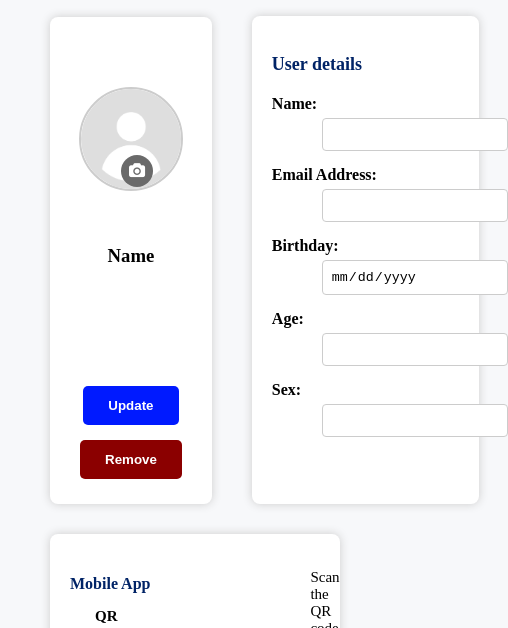
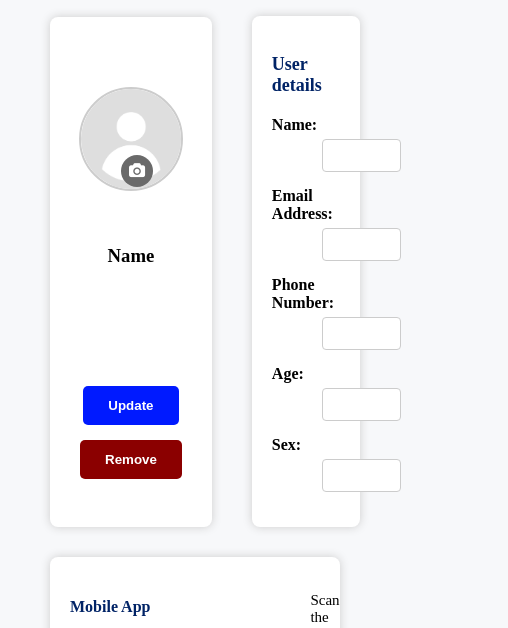
Before and after one commit to kristinejoybarrina/PTSI-System, a plain HTML site: page public/client/profile.html in a window 390 px wide. Shown: the part 136-764 px from the top of the page, 508 px wide, since content can reach past the window. Drawn offline with Linux system fonts and the light colour scheme; no server answers; a web font is replaced by a local one.

Commit message:
update profile details section to replace birthday with phone number input

```diff
--- a/public/client/profile.html
+++ b/public/client/profile.html
@@ -69,8 +69,8 @@
         <input type="text" readonly>
         <label>Email Address:</label>
         <input type="email" readonly>
-        <label>Birthday:</label>
-        <input type="date" readonly>
+        <label>Phone Number:</label>
+        <input type="number" readonly>
         <label>Age:</label>
         <input type="number" readonly>
         <label>Sex:</label>
```
